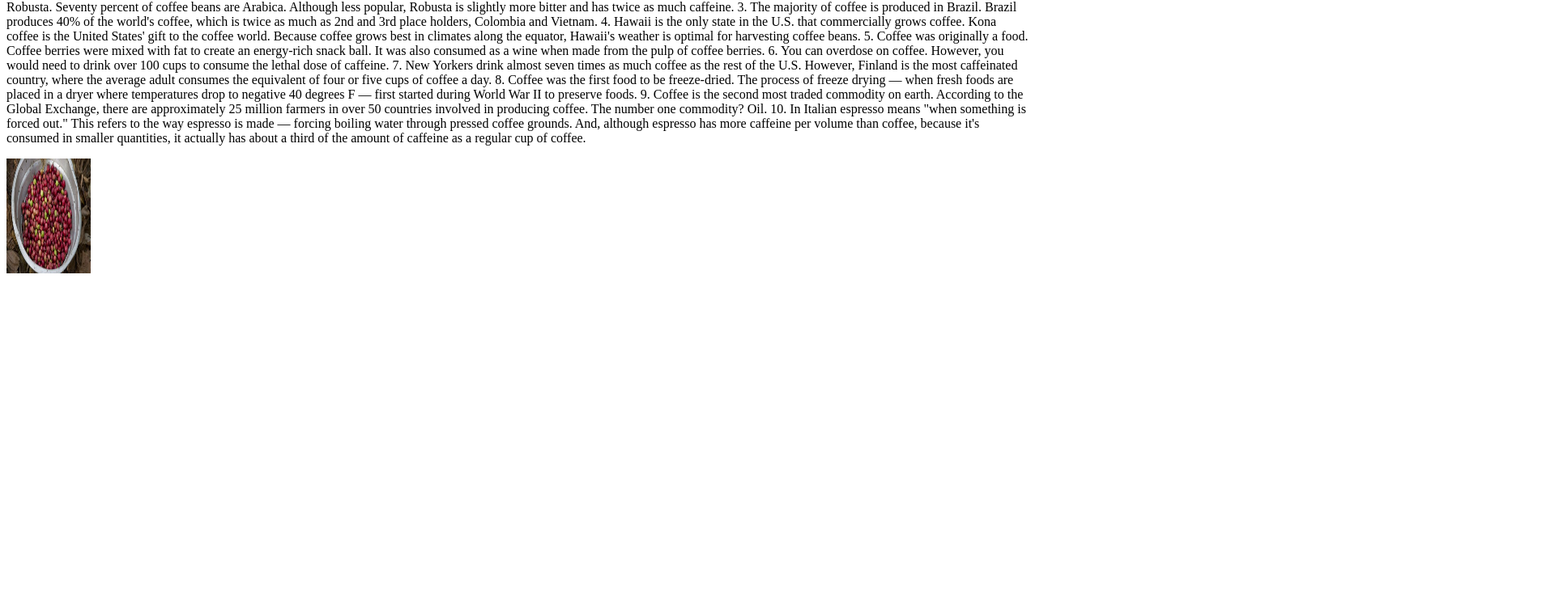
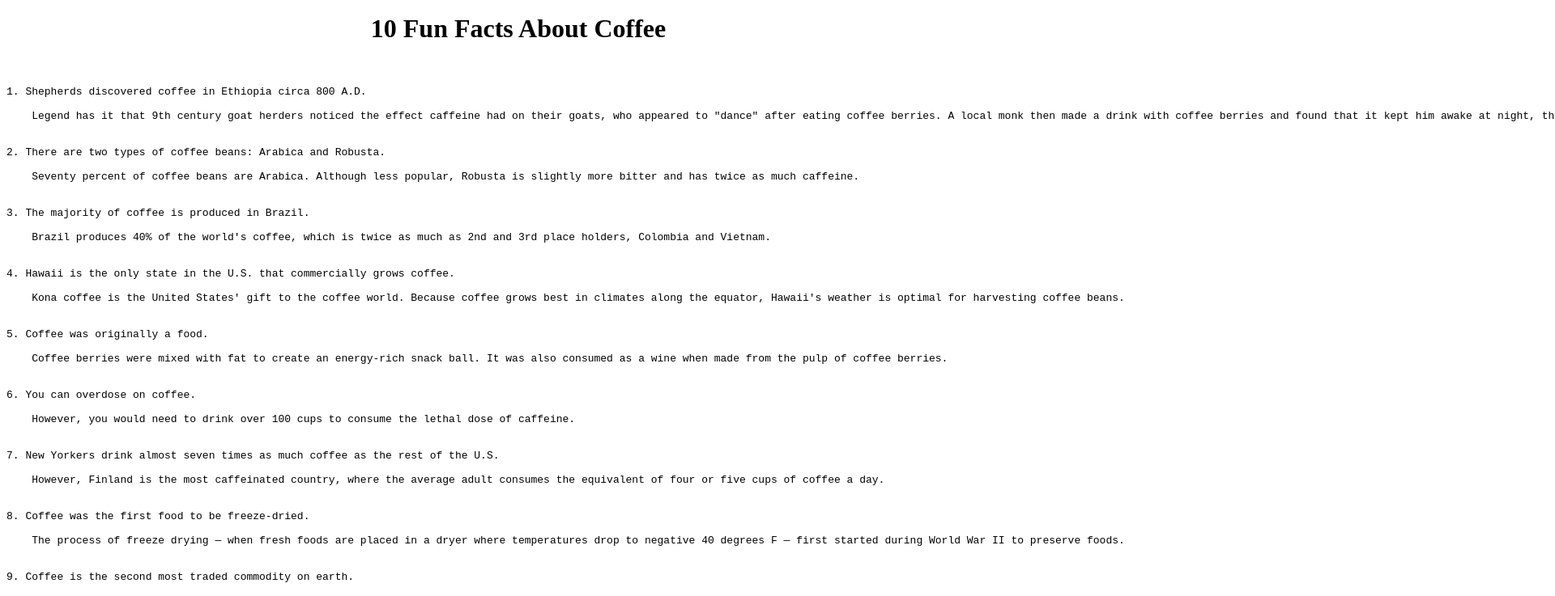
Before and after one commit to Randy0601/GroupProject2, a plain HTML site: page FUN FACTS.html in a window 1280 px wide. Shown: the part 116-853 px from the top of the page at 81% size, 1920 px wide, since content can reach past the window. Before the commit the page ends 800 px from the top, so only its background shows below. Drawn offline with Linux system fonts and the light colour scheme.

Commit message:
Added Fun Facts and image submitted

```diff
--- a/FUN FACTS.html
+++ b/FUN FACTS.html
@@ -2,49 +2,52 @@
 <html>
 <body>
 
-<h1>10 Fun Facts About Coffee</h1>
+<center><img src="unamed.jpg" width="100" height="100"></center><h1><center>10 Fun Facts About Coffee</center></h1>
 
 <p>
+<pre>
+<br>
 1. Shepherds discovered coffee in Ethiopia circa 800 A.D.
 
     Legend has it that 9th century goat herders noticed the effect caffeine had on their goats, who appeared to "dance" after eating coffee berries. A local monk then made a drink with coffee berries and found that it kept him awake at night, thus the original cup of coffee was born.
-
+<br/>
 2. There are two types of coffee beans: Arabica and Robusta.
 
     Seventy percent of coffee beans are Arabica. Although less popular, Robusta is slightly more bitter and has twice as much caffeine.
-
+<br>
 3. The majority of coffee is produced in Brazil.
 
     Brazil produces 40% of the world's coffee, which is twice as much as 2nd and 3rd place holders, Colombia and Vietnam.
-
+<br>
 4. Hawaii is the only state in the U.S. that commercially grows coffee.
 
     Kona coffee is the United States' gift to the coffee world. Because coffee grows best in climates along the equator, Hawaii's weather is optimal for harvesting coffee beans.
-
+<br>
 5. Coffee was originally a food.
 
     Coffee berries were mixed with fat to create an energy-rich snack ball. It was also consumed as a wine when made from the pulp of coffee berries.
-
+<br>
 6. You can overdose on coffee.
 
     However, you would need to drink over 100 cups to consume the lethal dose of caffeine.
-
+<br>
 7. New Yorkers drink almost seven times as much coffee as the rest of the U.S.
 
     However, Finland is the most caffeinated country, where the average adult consumes the equivalent of four or five cups of coffee a day.
-
+<br>
 8. Coffee was the first food to be freeze-dried.
 
     The process of freeze drying — when fresh foods are placed in a dryer where temperatures drop to negative 40 degrees F — first started during World War II to preserve foods.
-
+<br>
 9. Coffee is the second most traded commodity on earth.
 
     According to the Global Exchange, there are approximately 25 million farmers in over 50 countries involved in producing coffee. The number one commodity? Oil.
-
+<br>
 10. In Italian espresso means "when something is forced out."
 
     This refers to the way espresso is made — forcing boiling water through pressed coffee grounds. And, although espresso has more caffeine per volume than coffee, because it's consumed in smaller quantities, it actually has about a third of the amount of caffeine as a regular cup of coffee.
+<br/>
+</pre>
 </p>
-<img src="550006e52cca6-coffee-berries-orig-master-1.jpg" width="104" height="142">
 </body>
 </html>
```
Also changed, not shown: unamed.jpg (added).
